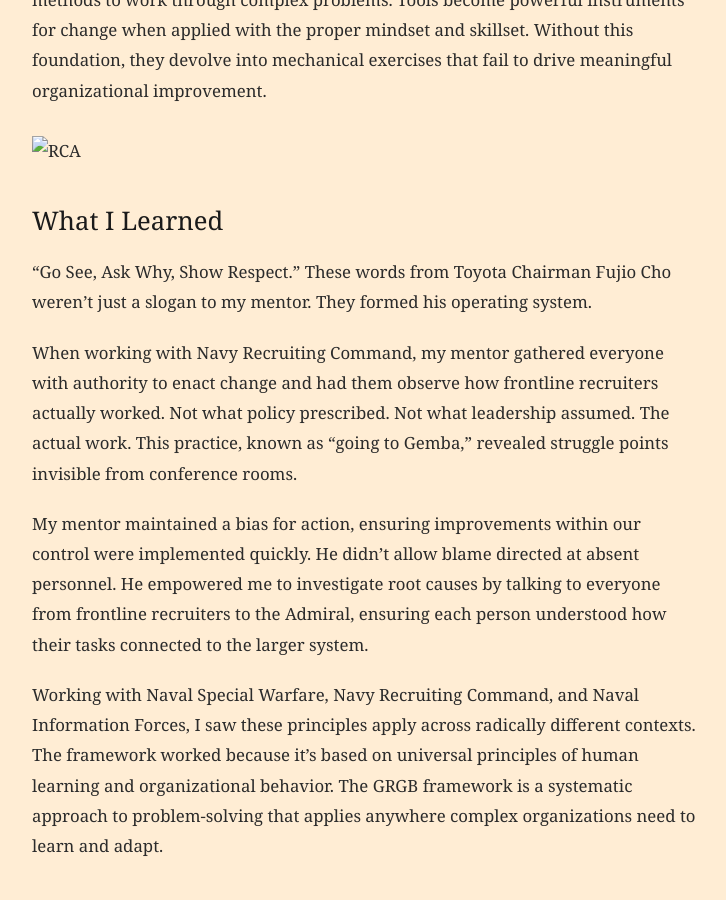
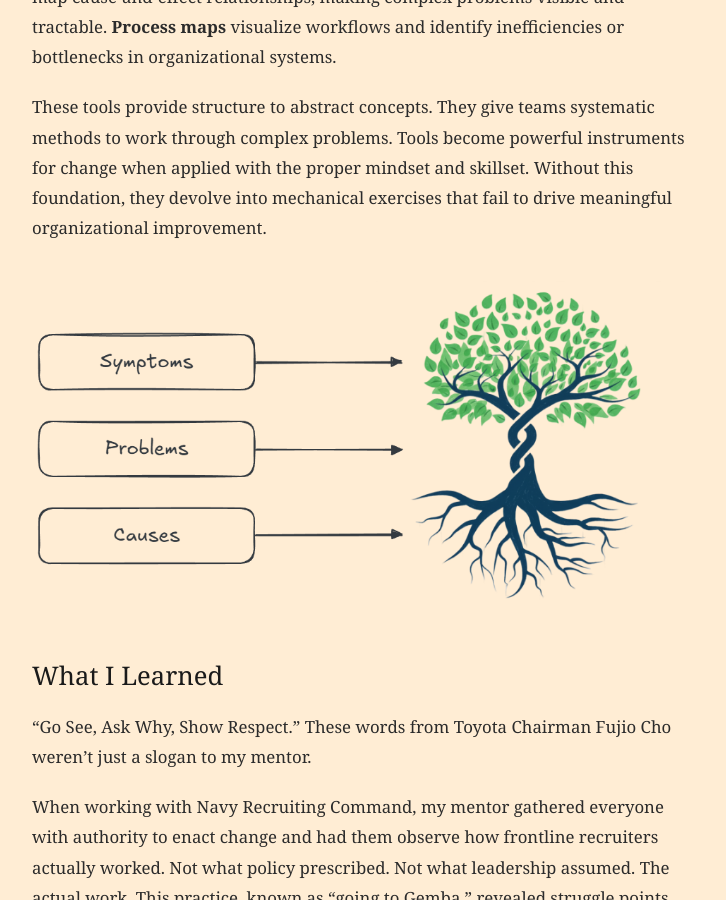
Before and after one commit to zevlo/zevlo.github.io, a Jekyll site: the page built from _posts/2025-09-22-owa.md, in a window 1280 px wide and 900 px high, scrolled down 2849 px. Shown: the whole window, without its empty margins (276-1002 px from the left). Built offline with Jekyll 4.4.1, drawn with Linux system fonts in a browser that asks for light colours.

Commit message:
Update 2025-09-22-owa.md

```diff
--- a/_posts/2025-09-22-owa.md
+++ b/_posts/2025-09-22-owa.md
@@ -7,7 +7,7 @@
 
 Practical application proved more challenging. Supporting the Navy's Office of Warfighting Advantage transformed my understanding from theoretical knowledge to operational capability. Theory provides the foundation; experience builds the structure.
 
-## What is the Office of Warfighting Advantage?
+# What is the Office of Warfighting Advantage?
 
 The Office of Warfighting Advantage (OWA) was established to address a critical challenge: in great power competition, the Navy can no longer rely on numerical superiority alone. Victory depends on learning faster than adversaries through continuous improvement of people, processes, and decision-making.
 
@@ -15,29 +15,29 @@
 
 The Navy needed a systematic approach to organizational learning and continuous improvement, one that was measurable, scalable, and sustainable. OWA developed the Get Real, Get Better (GRGB) framework around a simple premise: Self-Assessment + Self-Correction = Continuous Improvement. Organizations that honestly assess their performance and rapidly correct course will outpace those that cannot.
 
-## The Get Real, Get Better Framework
+# The Get Real, Get Better Framework
 
 When I started working with OWA, I assumed the tools and techniques would matter most. I expected specific methodologies to be the key to solving organizational problems. Experience proved otherwise. The framework's power comes from foundational principles that guide how tools are applied, not from the tools themselves.
 
 The framework functions as a pyramid. Mindset forms the base, skillset translates principles into behaviors, and toolset represents specific techniques. This structure matters because tools evolve with technology and context while foundational principles remain constant. Master the foundation, and you can apply problem-solving principles across any organizational context.
 
-### Mindset
+## Mindset
 
-**Self-Awareness:** The ability to see ourselves clearly and understand how others perceive us. While 95% of people believe they're self-aware, only 10-15% actually are.
+- **Self-Awareness:** The ability to see ourselves clearly and understand how others perceive us. While 95% of people believe they're self-aware, only 10-15% actually are.
 
-**Psychological Safety:** A shared belief that team members can voice ideas, express concerns, and admit mistakes without fear of punishment.
+- **Psychological Safety:** A shared belief that team members can voice ideas, express concerns, and admit mistakes without fear of punishment.
 
-**Growth Mindset:** The belief that abilities can be developed through effort. Individuals with this mindset view challenges as learning opportunities and persist through setbacks.
+- **Growth Mindset:** The belief that abilities can be developed through effort. Individuals with this mindset view challenges as learning opportunities and persist through setbacks.
 
-**Curiosity:** The drive to understand root causes, fueling innovation and adaptability in problem-solving.
+- **Curiosity:** The drive to understand root causes, fueling innovation and adaptability in problem-solving.
 
 ### Skillset
 
-**Act Transparently** means actively seeking out performance gaps and creating environments where teams can "find and embrace the red." It's easy to "broadcast the green," to focus only on what's going well. Teams that normalize discussing problems without punishment can fix issues before they become crises.
+- **Act Transparently** means actively seeking out performance gaps and creating environments where teams can "find and embrace the red." It's easy to "broadcast the green," to focus only on what's going well. Teams that normalize discussing problems without punishment can fix issues before they become crises.
 
-**Focus on What Matters Most** means using proven problem-solving methods and spending the majority of time understanding problems before jumping to solutions. Most teams treat symptoms. High-performing teams search for root causes.
+- **Focus on What Matters Most** means using proven problem-solving methods and spending the majority of time understanding problems before jumping to solutions. Most teams treat symptoms. High-performing teams search for root causes.
 
-**Build Learning Teams** requires fostering trust, respect, and clear ownership. Every problem needs a single accountable person who "owns" it, with the rest of the team supporting.
+- **Build Learning Teams** requires fostering trust, respect, and clear ownership. Every problem needs a single accountable person who "owns" it, with the rest of the team supporting.
 
 ### Toolset
 
@@ -45,11 +45,11 @@
 
 These tools provide structure to abstract concepts. They give teams systematic methods to work through complex problems. Tools become powerful instruments for change when applied with the proper mindset and skillset. Without this foundation, they devolve into mechanical exercises that fail to drive meaningful organizational improvement.
 
-![RCA](assets/images/rca.png)
+![RCA](/assets/images/rca.png)
 
 ## What I Learned
 
-"Go See, Ask Why, Show Respect." These words from Toyota Chairman Fujio Cho weren't just a slogan to my mentor. They formed his operating system.
+"Go See, Ask Why, Show Respect." These words from Toyota Chairman Fujio Cho weren't just a slogan to my mentor.
 
 When working with Navy Recruiting Command, my mentor gathered everyone with authority to enact change and had them observe how frontline recruiters actually worked. Not what policy prescribed. Not what leadership assumed. The actual work. This practice, known as "going to Gemba," revealed struggle points invisible from conference rooms.
 
```
